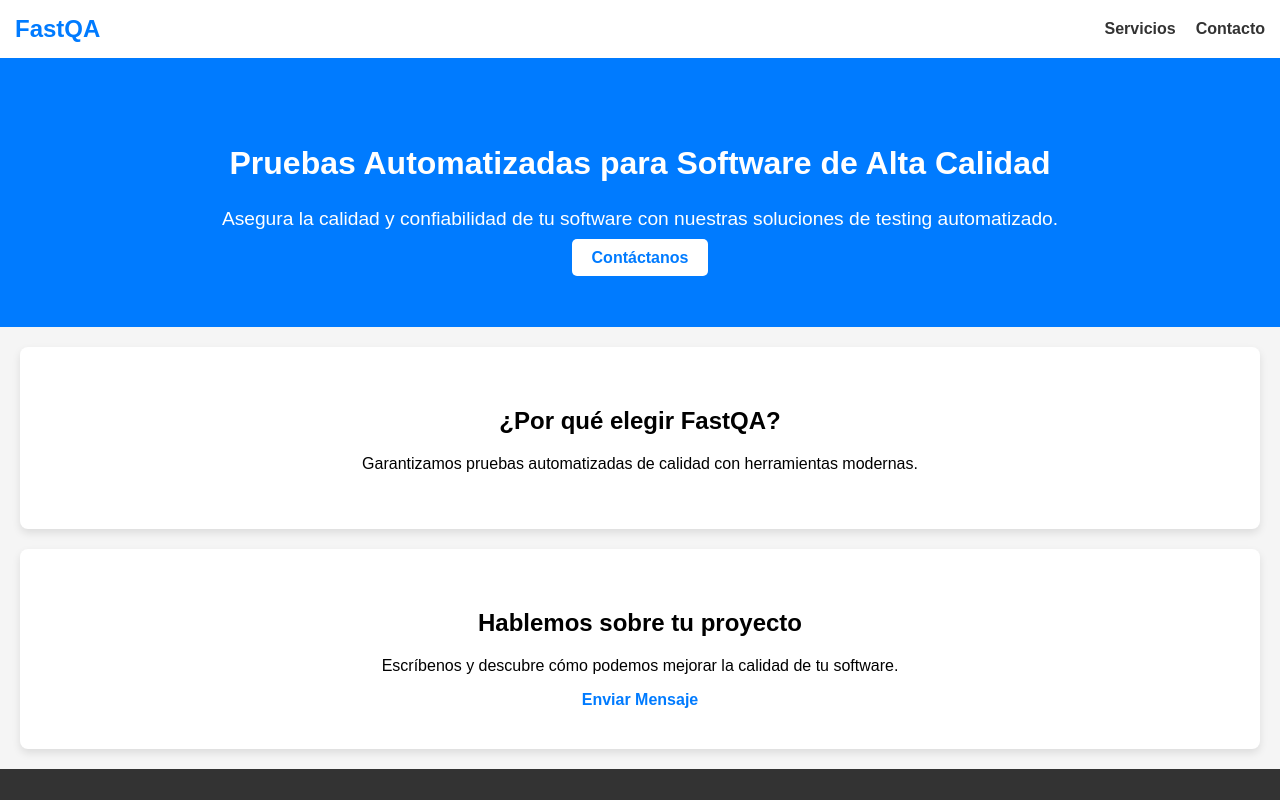
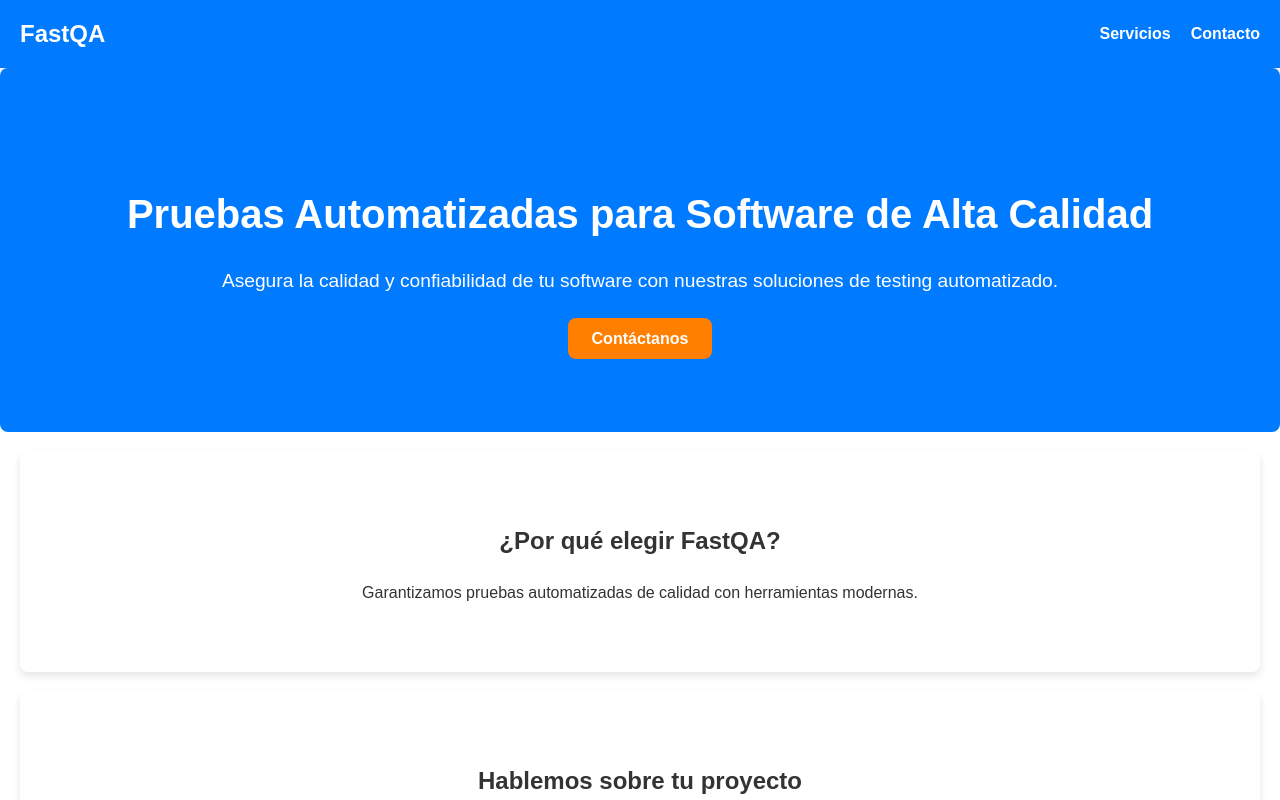
Before and after one commit to Nico2603/FastQA-HomePage, a React (Vite) app: page / in a window 1280 px wide. Shown: the top 800 px of the page. Built offline with nearby package versions, Linux system fonts and the light colour scheme.

Commit message:
Update styles.css
Mejorando estilos pagina principal

```diff
--- a/src/styles/styles.css
+++ b/src/styles/styles.css
@@ -1,22 +1,42 @@
-body {
-    font-family: Arial, sans-serif;
+/* Estilos mejorados para FastQA Home Page */
+
+:root {
+    --primary-color: #007bff; /* Azul */
+    --secondary-color: #ff7f00; /* Naranja */
+    --background-color: #ffffff; /* Blanco */
+    --text-color: #333333;
+    --shadow-color: rgba(0, 0, 0, 0.1);
+    --border-radius: 8px;
+  }
+
+  body {
+    font-family: 'Arial', sans-serif;
     margin: 0;
     padding: 0;
-    background-color: #f5f5f5;
+    background-color: var(--background-color);
+    color: var(--text-color);
+    line-height: 1.6;
+  }
+
+  .container {
+    max-width: 1200px;
+    margin: 0 auto;
+    padding: 20px;
   }
 
   .navbar {
-    background-color: #ffffff;
-    padding: 15px;
-    box-shadow: 0px 4px 6px rgba(0, 0, 0, 0.1);
+    background-color: var(--primary-color);
+    padding: 15px 20px;
     display: flex;
     justify-content: space-between;
     align-items: center;
+    box-shadow: 0px 4px 6px var(--shadow-color);
   }
 
   .navbar h1 {
-    color: #007bff;
+    color: var(--background-color);
     margin: 0;
+    font-size: 24px;
   }
 
   .navbar ul {
@@ -29,50 +49,61 @@ body {
 
   .navbar a {
     text-decoration: none;
-    color: #333;
+    color: var(--background-color);
     font-weight: bold;
+    transition: color 0.3s;
+  }
+
+  .navbar a:hover {
+    color: var(--secondary-color);
   }
 
   .hero {
     text-align: center;
-    padding: 60px 20px;
-    background-color: #007bff;
-    color: white;
+    padding: 80px 20px;
+    background-color: var(--primary-color);
+    color: var(--background-color);
+    border-radius: var(--border-radius);
   }
 
   .hero h2 {
-    font-size: 2rem;
+    font-size: 2.5rem;
+    margin-bottom: 20px;
   }
 
   .hero p {
     font-size: 1.2rem;
+    margin-bottom: 30px;
   }
 
   .button {
-    background-color: white;
-    color: #007bff;
-    padding: 10px 20px;
+    background-color: var(--secondary-color);
+    color: var(--background-color);
+    padding: 12px 24px;
     text-decoration: none;
-    border-radius: 5px;
+    border-radius: var(--border-radius);
     font-weight: bold;
+    transition: background-color 0.3s;
   }
 
   .button:hover {
-    background-color: #ddd;
+    background-color: #ff9800;
   }
 
   .section {
-    padding: 40px;
+    padding: 50px;
     text-align: center;
-    background-color: white;
+    background-color: var(--background-color);
     margin: 20px;
-    border-radius: 8px;
-    box-shadow: 0px 4px 8px rgba(0, 0, 0, 0.1);
+    border-radius: var(--border-radius);
+    box-shadow: 0px 4px 8px var(--shadow-color);
   }
 
   .footer {
-    background-color: #333;
-    color: white;
+    background-color: var(--text-color);
+    color: var(--background-color);
     text-align: center;
     padding: 20px;
+    margin-top: 20px;
+    border-radius: var(--border-radius);
   }
```
